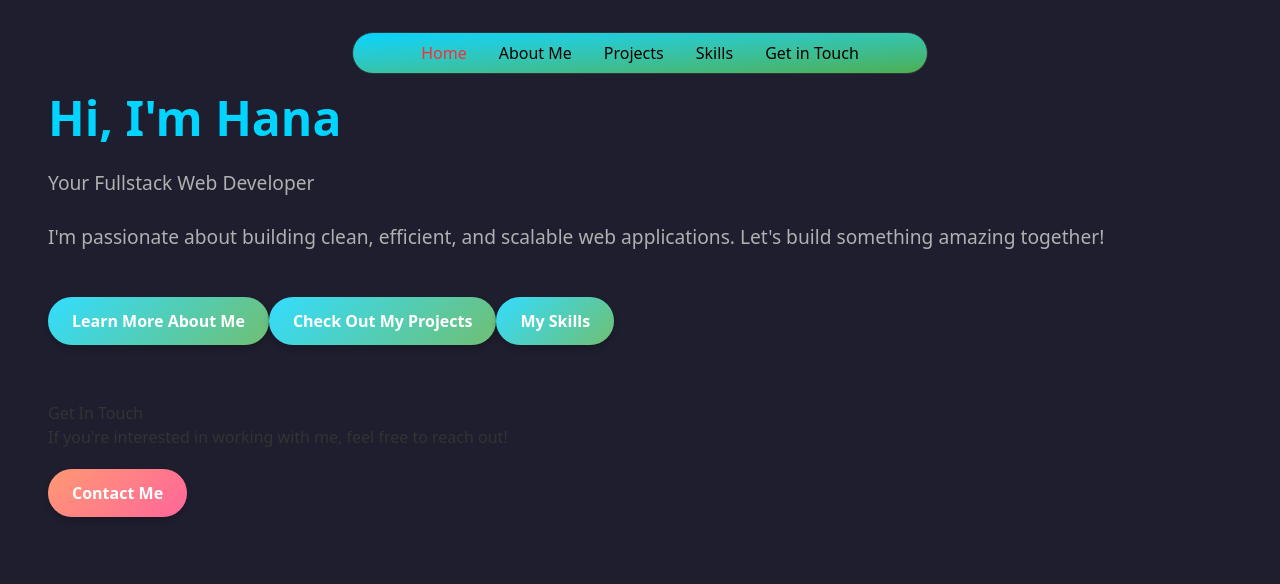
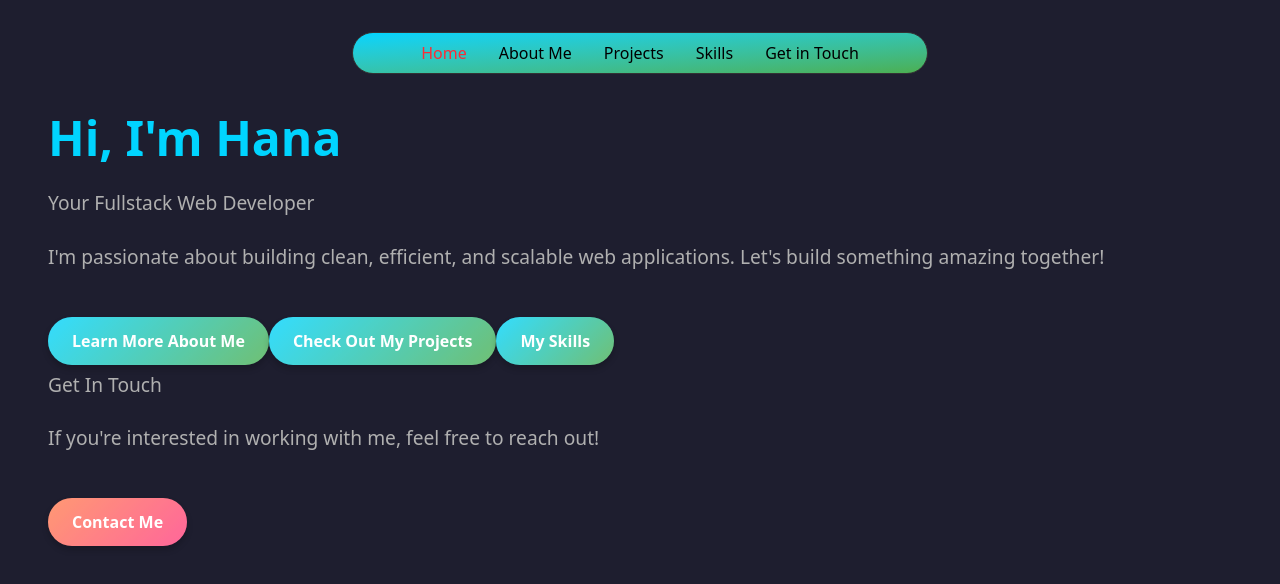
Before and after one commit to Githup-hana/portfolio, a React (Vite) app: page / in a window 1280 px wide. Shown: the top 584 px of the page. Built offline with nearby package versions, Linux system fonts and the light colour scheme.

Commit message:
update Home component styles: adjust margins and improve header formatting

```diff
--- a/src/features/pages_styles/home.css
+++ b/src/features/pages_styles/home.css
@@ -1,18 +1,16 @@
 .home-container {
   color: #f5f5f5;
-  margin-top: 40px;
-  padding: 40px;
   height: 100vh;
   display: flex;
   flex-direction: column;
   justify-content: center;
   align-items: center;
   text-align: center;
-  font-family: "Inter", sans-serif;
+
 }
 
 .home-header {
-  margin-bottom: 50px;
+  margin-top: 20px;
 }
 
 .home-header h1 {
@@ -22,7 +20,7 @@
   color: #00d4ff;
 }
 
-.home-header p {
+h2, p {
   font-size: 1.2rem;
   color: #b0b0b0;
   margin-bottom: 25px;
```
